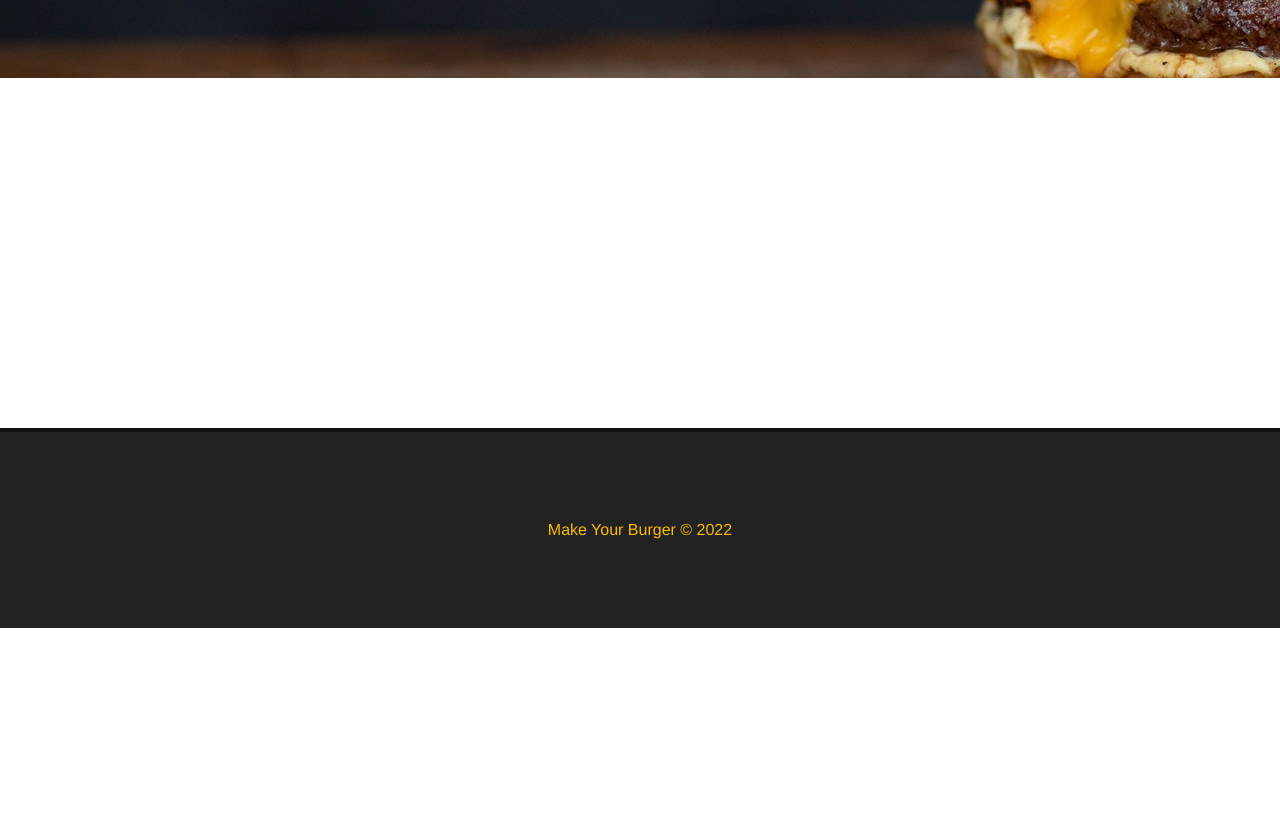
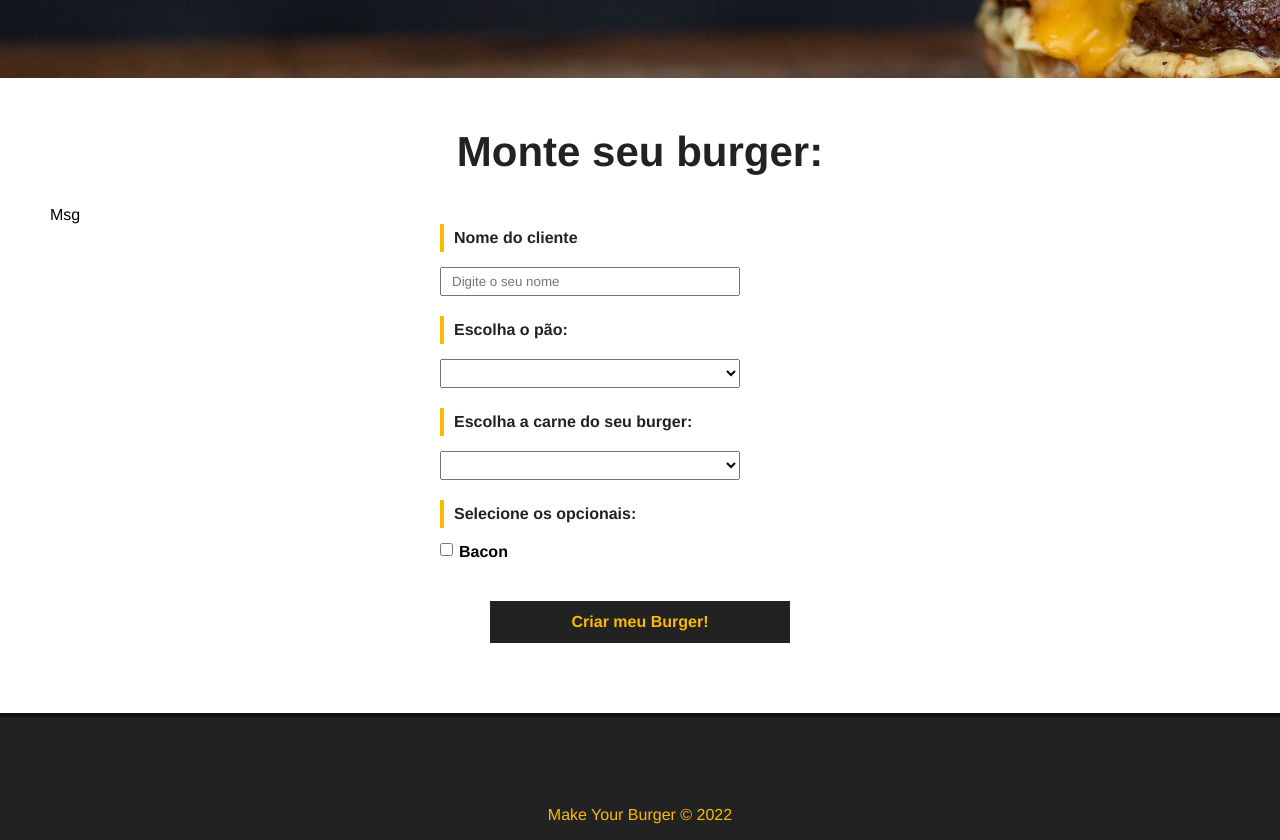
Before and after one commit to erick-costa/make-your-burger, a Vue app: page / in a window 1280 px wide. Shown: the part 500-1340 px from the top of the page. Before the commit the page ends 1128 px from the top, so only its background shows below. Built offline with nearby package versions, Linux system fonts and the light colour scheme.

Commit message:
criando form principal

```diff
--- /dev/null
+++ b/src/components/BurgerForm.vue
@@ -0,0 +1,124 @@
+<template>
+  <div>
+    <p>Msg</p>
+    <div>
+      <form id="burger-form">
+        <div class="input-container">
+          <label for="name">Nome do cliente</label>
+          <input
+            type="text"
+            id="name"
+            name="name"
+            v-model="name"
+            placeholder="Digite o seu nome"
+          />
+        </div>
+        <div class="input-container">
+          <label for="bread">Escolha o pão:</label>
+          <select name="bread" id="bread" v-model="bread">
+            <option value="">Selecione o seu pão</option>
+            <option value="gergelim">Gergelim</option>
+          </select>
+        </div>
+        <div class="input-container">
+          <label for="meat">Escolha a carne do seu burger:</label>
+          <select name="meat" id="meat" v-model="meat">
+            <option value="">Selecione o tipo de carne</option>
+            <option value="fraldinha">Fraldinha</option>
+          </select>
+        </div>
+        <div id="extras-container" class="input-container">
+          <label id="extras-title" for="extras">Selecione os opcionais:</label>
+          <div class="checkbox-container">
+            <input
+              type="checkbox"
+              name="extras"
+              v-model="extras"
+              value="bacon"
+            />
+            <span>Bacon</span>
+          </div>
+        </div>
+        <div class="input-container">
+          <input type="submit" class="submit-btn" value="Criar meu Burger!" />
+        </div>
+      </form>
+    </div>
+  </div>
+</template>
+
+<script>
+export default {
+  name: "BurgerForm",
+}
+</script>
+
+<style scoped>
+#burger-form {
+  max-width: 400px;
+  margin: 0 auto;
+}
+
+.input-container {
+  display: flex;
+  flex-direction: column;
+  margin-bottom: 20px;
+}
+
+label {
+  font-weight: bold;
+  margin-bottom: 15px;
+  color: #222;
+  padding: 5px 10px;
+  border-left: 4px solid #fcba03;
+}
+
+input,
+select {
+  padding: 5px 10px;
+  width: 300px;
+}
+
+#extras-container {
+  flex-direction: row;
+  flex-wrap: wrap;
+}
+
+#extras-title {
+  width: 100%;
+}
+
+.checkbox-container {
+  display: flex;
+  align-items: flex-start;
+  width: 50%;
+  margin-bottom: 20px;
+}
+
+.checkbox-container span,
+.checkbox-container input {
+  width: auto;
+}
+
+.checkbox-container span {
+  margin-left: 6px;
+  font-weight: bold;
+}
+
+.submit-btn {
+  background-color: #222;
+  color: #fcba03;
+  font-weight: bold;
+  border: 2px solid #222;
+  padding: 10px;
+  font-size: 16px;
+  margin: 0 auto;
+  cursor: pointer;
+  transition: 0.5s;
+}
+
+.submit-btn:hover {
+  background-color: transparent;
+  color: #222;
+}
+</style>
--- a/src/views/HomeView.vue
+++ b/src/views/HomeView.vue
@@ -1,15 +1,20 @@
 <template>
   <Banner />
-  <div class="main-container"></div>
+  <div class="main-container">
+    <h1>Monte seu burger:</h1>
+    <BurgerForm />
+  </div>
 </template>
 
 <script>
 import Banner from "../components/Banner.vue"
+import BurgerForm from "../components/BurgerForm.vue"
 
 export default {
   name: "Home",
   components: {
     Banner,
+    BurgerForm,
   },
 }
 </script>
```
